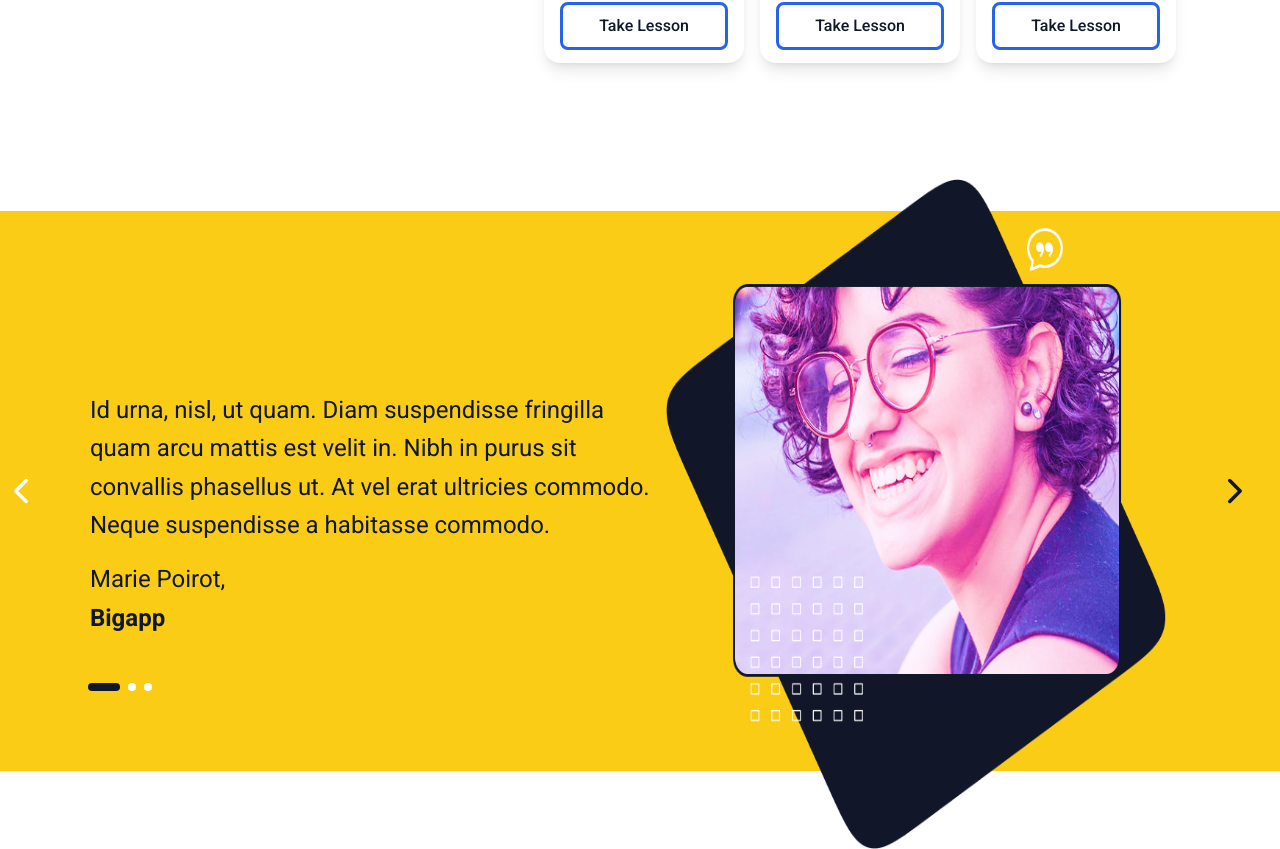
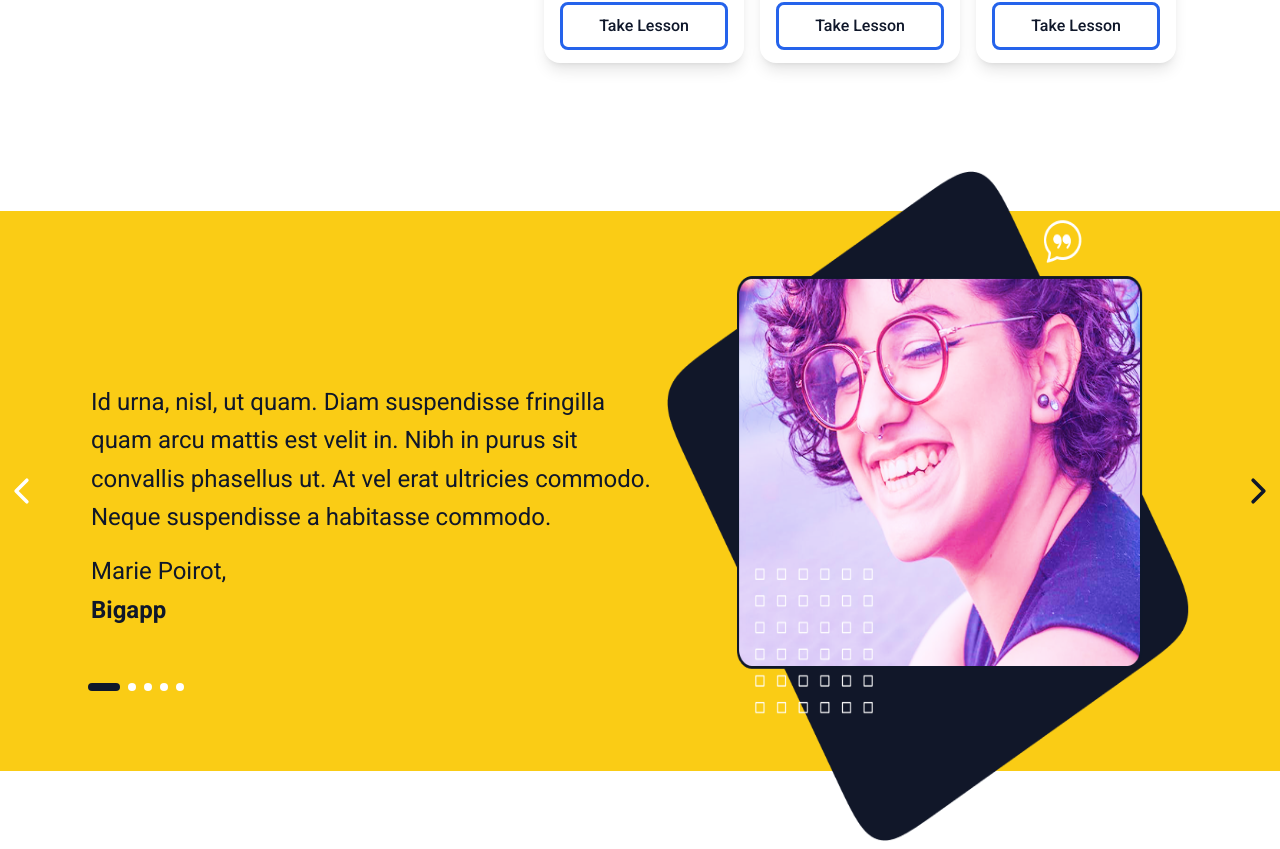
Before and after one commit to f3rnandorj/buzzvel-challenge, a Next.js app: page / in a window 1280 px wide. Shown: the part 1357-2206 px from the top of the page. Built offline with nearby package versions, Linux system fonts and the light colour scheme.

Commit message:
Create Carousel functionality.

```diff
--- a/package.json
+++ b/package.json
@@ -16,6 +16,7 @@
     "next": "15.3.1",
     "react": "^19.0.0",
     "react-dom": "^19.0.0",
+    "swiper": "^11.2.6",
     "tailwind-merge": "^3.2.0"
   },
   "devDependencies": {
--- a/src/components/Sections/ClientReviewCarouselSection/ClientReviewCarouselSection.tsx
+++ b/src/components/Sections/ClientReviewCarouselSection/ClientReviewCarouselSection.tsx
@@ -1,23 +1,86 @@
+"use client";
+
 import { Icon, SliderDots } from "@/components";
-import { ClientReviewItem } from "./components/ClientReviewItem";
+import {
+  ClientReviewItem,
+  TestimonialCardProps,
+} from "./components/ClientReviewItem";
+import { Swiper, SwiperRef, SwiperSlide } from "swiper/react";
+import { useRef, useState } from "react";
+
+import "swiper/css";
 
 export function ClientReviewCarouselSection() {
+  const [activeIndex, setActiveIndex] = useState(0);
+
+  const swiperRef = useRef<SwiperRef>(null);
+
   return (
     <section className="h-[35rem] items-center bg-yellow-app w-screen relative left-1/2 -translate-x-1/2">
       <div className="flex flex-1 h-full w-full max-w-[90rem] mx-auto items-center gap-6 relative">
-        <Icon name="chevronLeft" color="text-white" size={48} />
-
-        <ClientReviewItem
-          text="Id urna, nisl, ut quam. Diam suspendisse fringilla quam arcu mattis est velit in. Nibh in purus sit convallis phasellus ut. At vel erat ultricies commodo. Neque suspendisse a habitasse commodo."
-          author="Marie Poirot"
-          role="Bigapp"
+        <Icon
+          onClick={() => swiperRef.current?.swiper.slidePrev(1000)}
+          name="chevronLeft"
+          color="text-white"
+          size={48}
+          aria-label="Voltar slide anterior"
         />
 
-        <Icon name="chevronRight" size={48} />
+        <Swiper
+          ref={swiperRef}
+          slidesPerView={1}
+          className="h-[44rem] w-full flex items-center relative"
+          onSlideChange={(swiper) => setActiveIndex(swiper.activeIndex)}
+        >
+          {dataToMap.map((item) => (
+            <SwiperSlide key={item.text} className="my-2">
+              <ClientReviewItem {...item} />
+            </SwiperSlide>
+          ))}
+        </Swiper>
 
-        <SliderDots activeIndex={0} length={3} />
-        <div className=" bottom-20 left-[5.5rem]"></div>
+        <Icon
+          onClick={() => swiperRef.current?.swiper.slideNext(1000)}
+          name="chevronRight"
+          color="text-secondary"
+          size={48}
+          aria-label="Ir para o proximo slide"
+        />
+
+        <SliderDots
+          activeIndex={activeIndex}
+          length={dataToMap.length}
+          className="absolute bottom-20 left-[5.5rem]"
+        />
       </div>
     </section>
   );
 }
+
+const dataToMap: TestimonialCardProps[] = [
+  {
+    text: "Id urna, nisl, ut quam. Diam suspendisse fringilla quam arcu mattis est velit in. Nibh in purus sit convallis phasellus ut. At vel erat ultricies commodo. Neque suspendisse a habitasse commodo.",
+    author: "Marie Poirot",
+    role: "Bigapp",
+  },
+  {
+    text: "In hac habitasse platea dictumst. Vivamus nec est eu augue semper rutrum. Nullam congue diam sit amet erat ullamcorper, at tempor tellus consequat. Cras ultricies ligula sed.",
+    author: "Marie Poirot",
+    role: "Bigapp",
+  },
+  {
+    text: "Praesent sapien massa, convallis a pellentesque nec, egestas non nisi. Donec sollicitudin molestie malesuada. Proin eget tortor risus. Curabitur aliquet quam id dui posuere.",
+    author: "Marie Poirot",
+    role: "Bigapp",
+  },
+  {
+    text: "Vestibulum ante ipsum primis in faucibus orci luctus et ultrices posuere cubilia curae; Donec velit neque, auctor sit amet aliquam vel, ullamcorper sit amet ligula. Nulla quis.",
+    author: "Marie Poirot",
+    role: "Bigapp",
+  },
+  {
+    text: "Curabitur arcu erat, accumsan id imperdiet et, porttitor at sem. Sed porttitor lectus nibh. Nulla porttitor accumsan tincidunt. Vivamus suscipit tortor eget felis porttitor.",
+    author: "Marie Poirot",
+    role: "Bigapp",
+  },
+];
--- a/src/components/Sections/ClientReviewCarouselSection/components/ClientReviewItem.tsx
+++ b/src/components/Sections/ClientReviewCarouselSection/components/ClientReviewItem.tsx
@@ -3,7 +3,7 @@ import { Text } from "@/components";
 import { tailwindUtils } from "@/utils";
 import Image from "next/image";
 
-interface TestimonialCardProps {
+export interface TestimonialCardProps {
   text: string;
   author: string;
   role: string;
@@ -43,7 +43,7 @@ export function ClientReviewItem({
           alt="Imagem de fundo mostrando um desktop"
           width={700}
           height={570}
-          className="  w-[650px] h-[670px] -my-14"
+          className="w-[650px] h-[670px]"
         />
       </div>
     </div>
--- a/src/components/SliderDots/SliderDots.tsx
+++ b/src/components/SliderDots/SliderDots.tsx
@@ -1,11 +1,16 @@
+import { tailwindUtils } from "@/utils";
+
 interface Props {
   activeIndex: number;
   length: number;
+  className?: string;
 }
 
-export function SliderDots({ activeIndex, length }: Props) {
+export function SliderDots({ activeIndex, length, className }: Props) {
+  const { cn } = tailwindUtils;
+
   return (
-    <div className="absolute bottom-20 left-[5.5rem] flex items-center gap-2">
+    <div className={cn("flex items-center gap-2", className)}>
       {Array.from({ length }, (_, i) => i).map((index) => (
         <span
           key={index}
```
Also changed, not shown: 1 other file (tests, documents, lock files or other folders).
